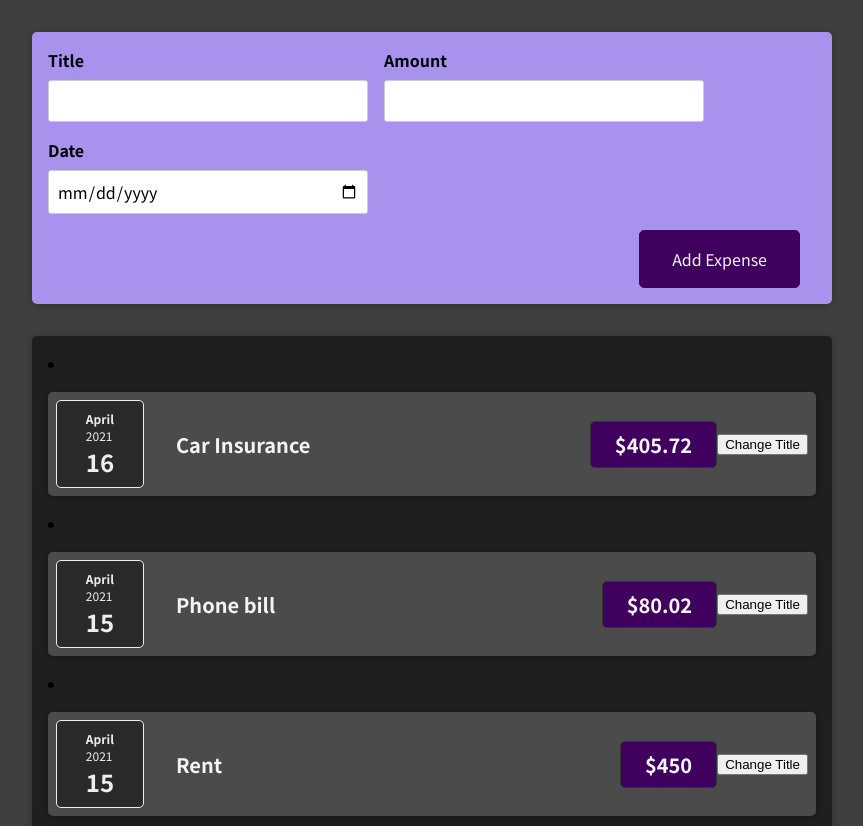
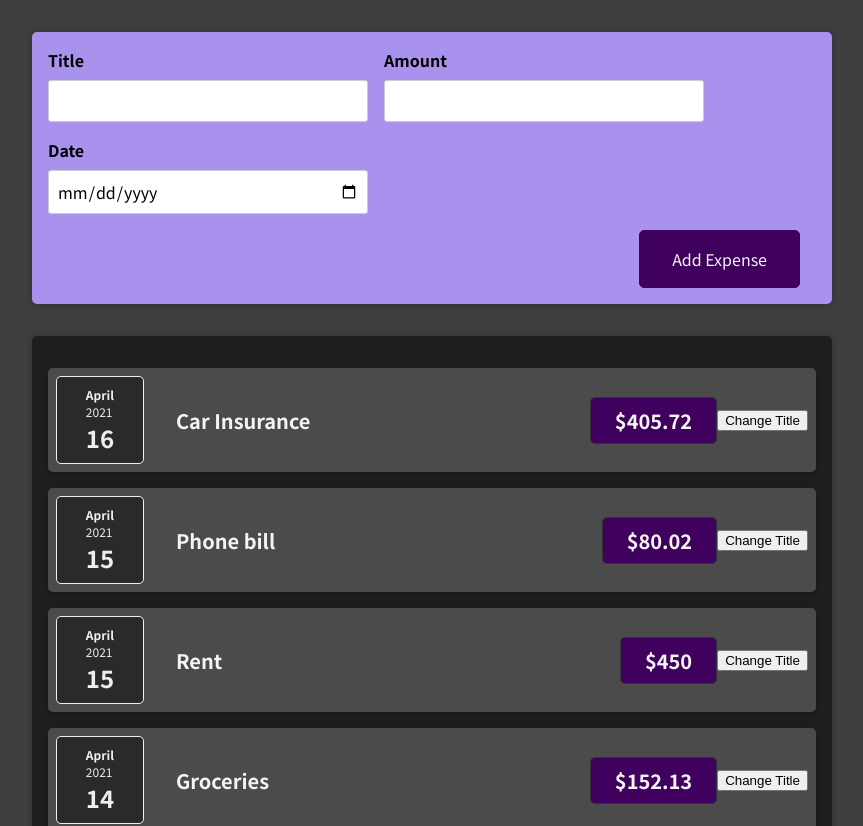
Before and after one commit to johnny-prencipe/expense-tracker, a React (Create React App) app: page / in a window 1280 px wide. Shown: the top 826 px of the page, without its empty margins (208-1071 px from the left). Built offline with nearby package versions, Linux system fonts and the light colour scheme.

Commit message:
remove keys from expenseitem

```diff
--- a/src/components/Expenses/Expenses.jsx
+++ b/src/components/Expenses/Expenses.jsx
@@ -7,13 +7,11 @@ import Card from "../UI/Card";
 export default function Expenses(props) {
   const expenses = props.expenses.map((expense, index) => {
     return (
-      <li key={index}>
-        <ExpenseItem
-          date={expense.date}
-          title={expense.title}
-          amount={expense.amount}
-        />
-      </li>
+      <ExpenseItem
+        date={expense.date}
+        title={expense.title}
+        amount={expense.amount}
+      />
     );
   });
 
```
